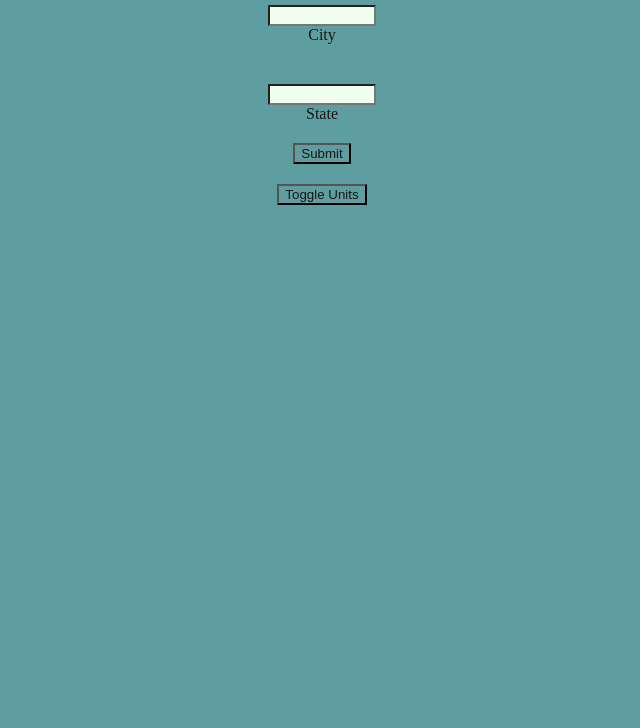
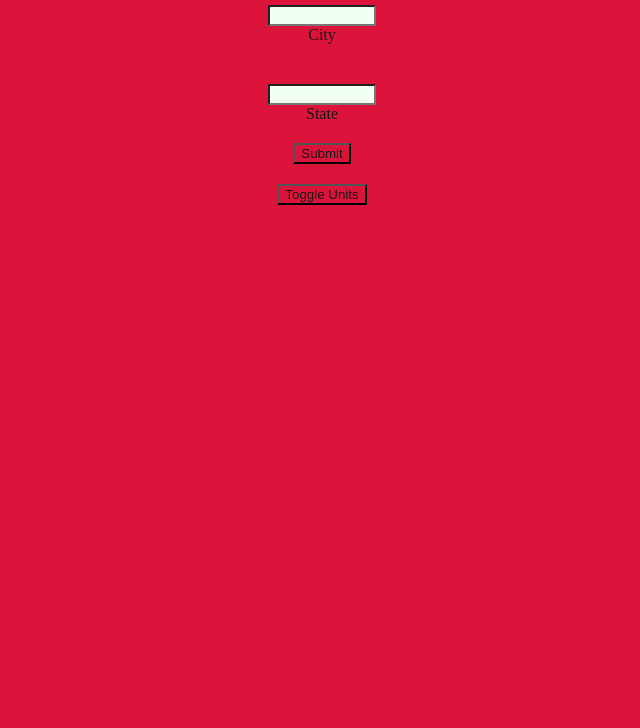
Before and after one commit to alexkrewson/weather, a website: page dist/index.html in a window 1280 px wide. Shown: the part 72-800 px from the top of the page, without its empty margins (318-958 px from the left). Drawn offline with nearby package versions, Linux system fonts and the light colour scheme; files that its build step writes are made by us from their sources.

Commit message:
crimson 1955

```diff
--- a/src/sassystyle.scss
+++ b/src/sassystyle.scss
@@ -1,7 +1,7 @@
 * {
     margin: 0 0 0 0;
     color: rgb(24, 21, 21);
-    background-color: cadetblue;
+    background-color: crimson;
 }
 
 button {
```
Also changed, not shown: dist/main.js.
